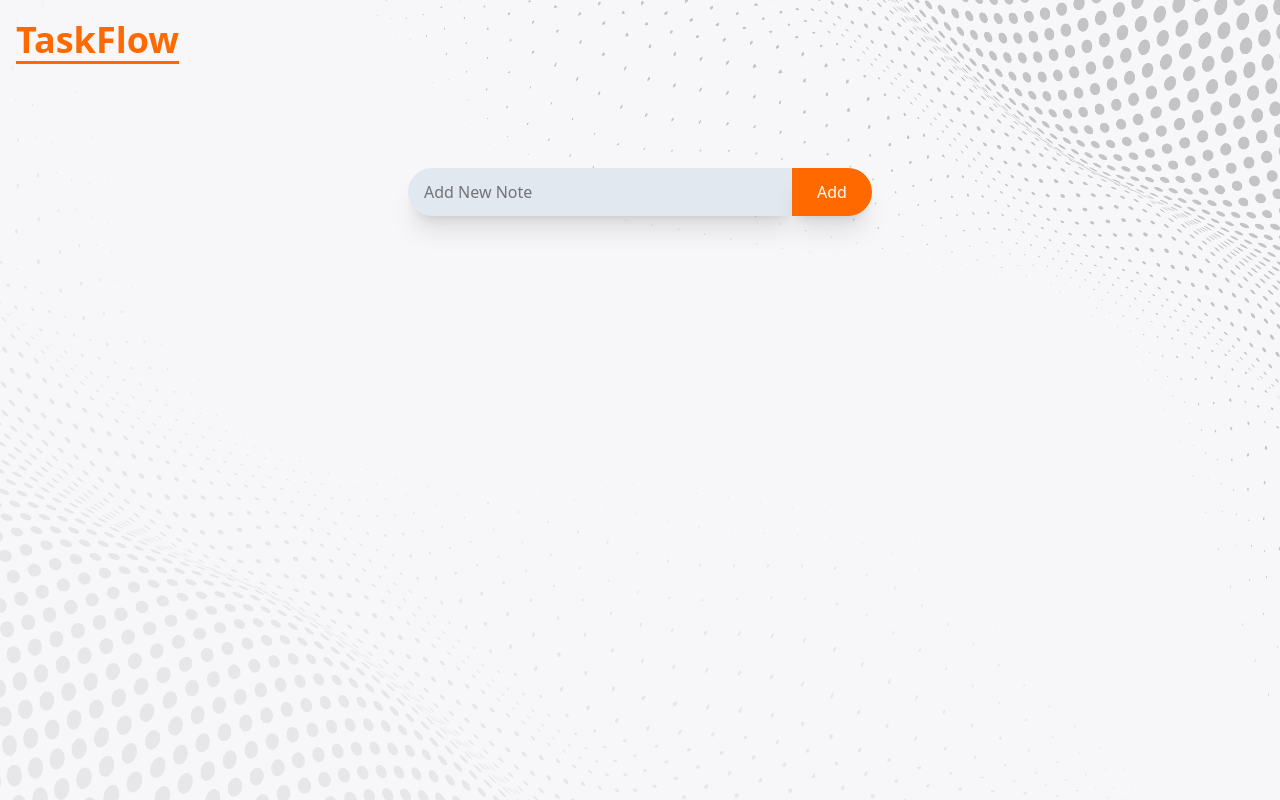
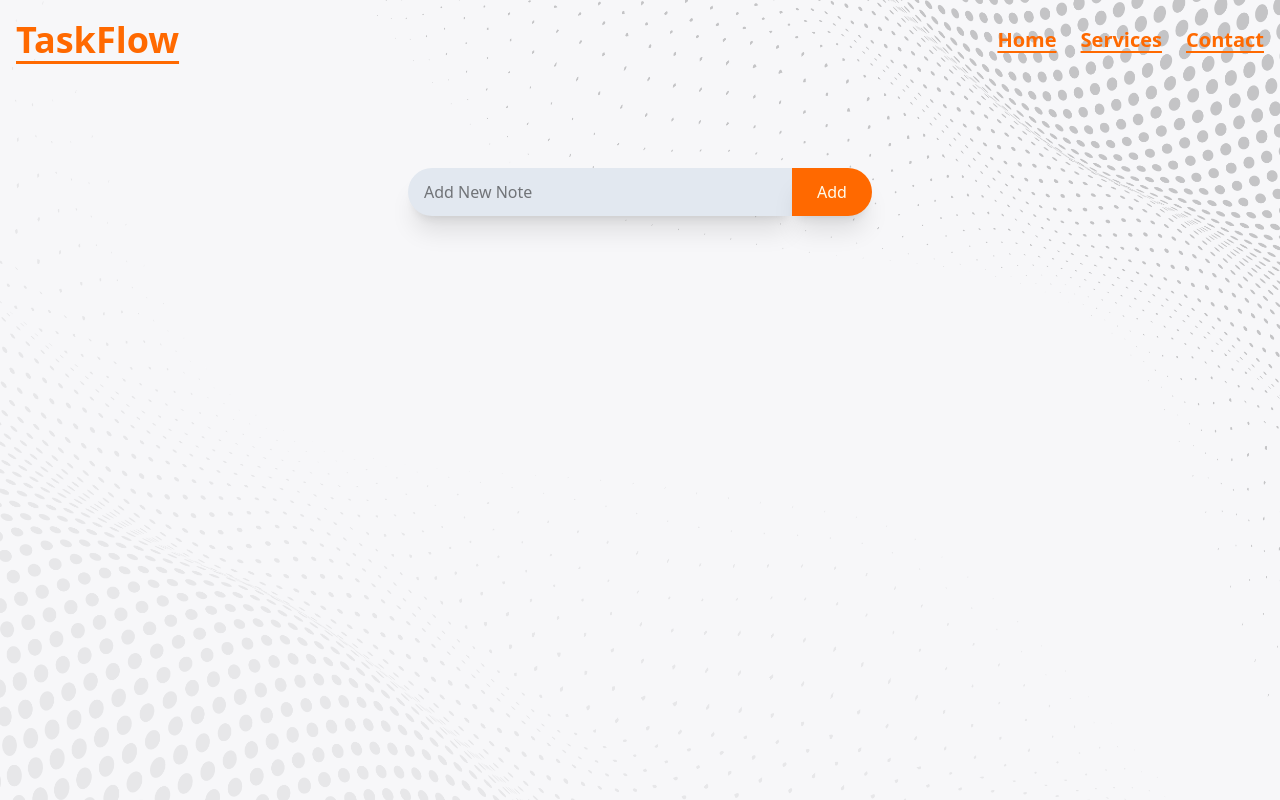
Before and after one commit to Officialakshat/Angular_to-do, an Angular app in the folder angular_to-do/: page / in a window 1280 px wide. Built offline with nearby package versions, Linux system fonts and the light colour scheme.

Commit message:
Update header.component.html

```diff
--- a/angular_to-do/src/app/header/header.component.html
+++ b/angular_to-do/src/app/header/header.component.html
@@ -1,9 +1,9 @@
 <nav class=" top-0  w-full bg-transparent z-50 p-4 h-20   flex items-center justify-between">
  <span class="logo text-orange-500 text-4xl font-bold underline-offset-8 underline  bg-transparent">TaskFlow</span>
-  <!-- <ul class="flex gap-6 text-orange-500 font-semibold text-xl underline underline-offset-4">
+  <ul class="flex gap-6 text-orange-500 font-semibold text-xl underline underline-offset-4">
     <li><a href="#">Home</a></li>
     <li><a href="#">Services</a></li>
     <li><a href="#">Contact</a></li>
-  </ul> -->
+  </ul>
 </nav>
 <app-todo></app-todo>
```
